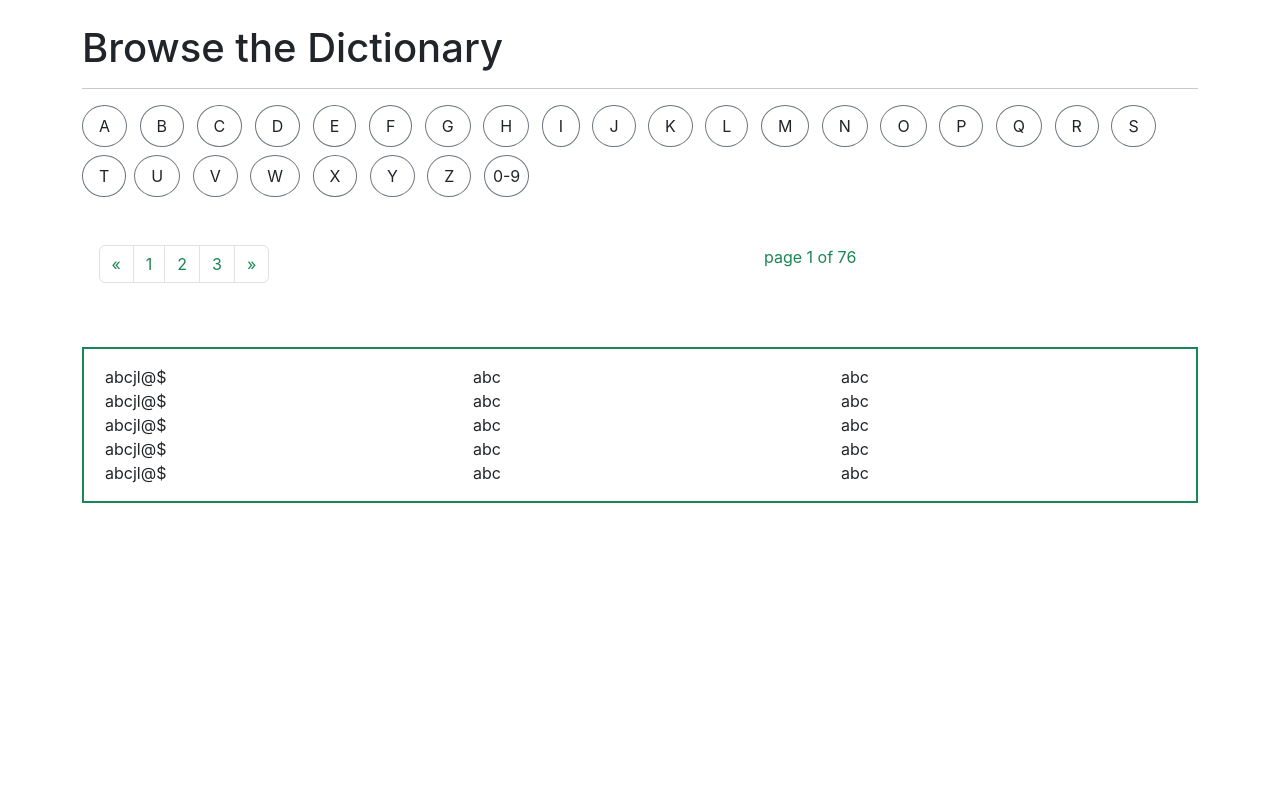
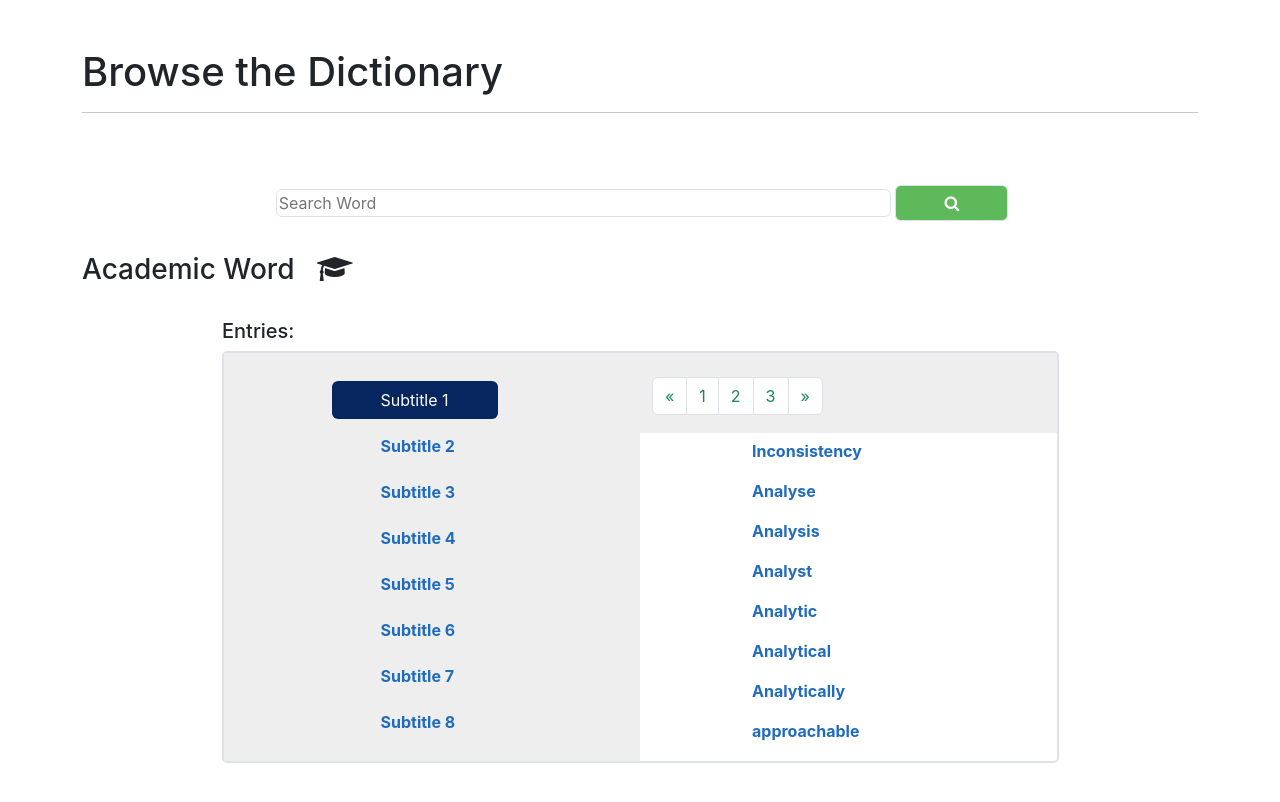
Before and after one commit to hamza1331/corpus_project, a React (Create React App) app: page /List in a window 1280 px wide. Shown: the top 802 px of the page. Built offline with nearby package versions, Linux system fonts and the light colour scheme.

Commit message:
new changes

```diff
--- /dev/null
+++ b/src/pages/Definition.js
@@ -0,0 +1,85 @@
+import React from "react";
+export default function List() {
+  return (
+    <div>
+      <div className="container">
+        <br />
+        <div className="container row">
+          &nbsp;
+          <div style={{ color: "#b03e41" }}>
+            <h4>Definition of 'hunchback'</h4>
+          </div>
+          <div className="float-start col-md-4 col-sm-4">
+            <br />
+            <h2>hunchback</h2>
+            <p>
+              <span>
+                <strong>Collins</strong>
+              </span>{" "}
+              COBUILD
+            </p>
+            <br />
+          </div>
+          &nbsp; &nbsp; &nbsp; &nbsp; &nbsp; &nbsp; &nbsp; &nbsp; &nbsp; &nbsp;
+          &nbsp; &nbsp; &nbsp; &nbsp; &nbsp; &nbsp; &nbsp; &nbsp; &nbsp; &nbsp;
+          &nbsp; &nbsp; &nbsp;
+          <div className="float-end col-md-4 col-sm-4">
+            <br />
+            <br />
+            <h6>
+              Word Frequency &nbsp;
+              <i
+                class="fa fa-ellipsis-h fa-2x"
+                style={{ position: "absolute", color: "#b03e41" }}
+                aria-hidden="true"
+              ></i>
+            </h6>
+
+            <i class="fa fa-share-alt-square  fa-3x"></i>
+          </div>
+        </div>
+        <div>
+          &nbsp; &nbsp; &nbsp; Words forms: plural hunch backs &nbsp;{" "}
+          <span>
+            <i
+              class="fa fa-volume-up fa-lg"
+              style={{ color: "#b03e41" }}
+              aria-hidden="true"
+            ></i>{" "}
+            &nbsp;{" "}
+            <i
+              class="fa fa-info-circle fa-lg"
+              aria-hidden="true"
+              style={{ color: "grey" }}
+            ></i>
+          </span>
+          <br />
+          <br />
+          &nbsp; &nbsp; &nbsp; &nbsp; &nbsp; &nbsp;{" "}
+          <span style={{ color: "#b03e41" }}>
+            <strong>COUNTABLE NOUN</strong>
+          </span>
+          <br />
+          &nbsp; &nbsp; &nbsp; &nbsp; &nbsp; &nbsp; &nbsp; &nbsp; &nbsp; &nbsp;{" "}
+          <span>
+            <strong>
+              A <span style={{ color: "#b03e41" }}>hunch back</span> is someone who
+              has a large lump on their back because their spine is curved.
+            </strong>{" "}
+          </span>
+          <br />
+          <br />
+          &nbsp; &nbsp; &nbsp; &nbsp; &nbsp; &nbsp; &nbsp; &nbsp; &nbsp; &nbsp;{" "}
+          <span>
+            <strong>[Offensive, old-fashioned]</strong>{" "}
+          </span>
+        </div>
+        <br />
+        <span style={{ color: "#b03e41" }}>
+          COBUILD ADVANCED ENGLISH DICTIONARY. Copy right &copy; HyperCollins
+          Publishers
+        </span>
+      </div>
+    </div>
+  );
+}
--- a/src/pages/List.js
+++ b/src/pages/List.js
@@ -1,16 +1,35 @@
-import React from 'react'
-import Bar from '../components/Bar'
+import React from "react";
+import Bar from "../components/Bar";
 
 export default function List() {
   return (
     <div>
-    <div className='container'>
+      <div className="container">
+        <br />
         <br/>
         <div>
           <h1>Browse the Dictionary</h1>
-            <hr/>
+          <hr />
+
         </div>
-        <div>
+        <br />
+        <div className="pt-4 d-flex justify-content-center">
+          <div class="bg-white p-2 w-75 ">
+            <div className="d-flex justify-content-center">
+              <input
+                placeholder="Search Word"
+                className="m-1 rounded border w-75"
+              />
+              <button
+                className="p-1 px-5 rounded border text-white"
+                style={{ backgroundColor: "#5db959" }}
+              >
+                <i class="fa fa-search"></i>
+              </button>
+            </div>
+          </div>
+        </div>
+        {/* <div>
             <ul class="list-inline ">
                <li className='list-inline-item border border-secondary rounded-circle p-2 px-3 mb-2'>A</li>
                &nbsp;
@@ -66,74 +85,196 @@ export default function List() {
                &nbsp;
                <li className='list-inline-item border border-secondary rounded-circle p-2 px-2 mb-2'>0-9</li>
             </ul>
+        </div> */}
+        <br/>
+        <div>
+
+ <h3>Academic Word &nbsp; <i class="fa fa-graduation-cap" aria-hidden="true"></i></h3>
+
         </div>
-        <br/>
-<div className="container row">
-              &nbsp;
+        <br />
+        <h5 style={{marginLeft:'140px'}}>Entries:</h5>
+          <div className="container col-lg-9 col-sm-9 col-md-9 border border-2" style={{borderRadius:'5px'}}>
+            <div className="row">
+              <div
+                className="col-md-6 col-sm-6 "
+                style={{ backgroundColor: "#eeeeee", width: "100v" }}
+              >
+                <br />
 
-                <div className="float-start col-md-4 col-sm-4">
+                <div>
+                  <ul className="px-5 list-unstyled ">
+                    <div className="justify-content-center px-5">
+                      <li className="py-1">
+                        <span
+                          type="button"
+                          class="btn btn-block px-5 text-white"
+                          style={{ backgroundColor: "#07255e" }}
+                        >
+                          Subtitle 1
+                        </span>
+                      </li>
+                      <li className="py-1">
+                        <span
+                          type="button"
+                          class="btn btn-block px-5"
+                          style={{ color: "#216bbd" }}
+                        >
+                          <strong>Subtitle 2</strong>
+                        </span>
+                      </li>
+                      <li className="py-1">
+                        <span
+                          type="button"
+                          class="btn btn-block px-5 "
+                          style={{ color: "#216bbd" }}
+                        >
+                          <strong>Subtitle 3</strong>
+                        </span>
+                      </li>
+                      <li className="py-1">
+                        <span
+                          type="button"
+                          class="btn btn-block px-5"
+                          style={{ color: "#216bbd" }}
+                        >
+                          <strong>Subtitle 4</strong>
+                        </span>
+                      </li>
+                      <li className="py-1">
+                        <span
+                          type="button"
+                          class="btn btn-block px-5"
+                          style={{ color: "#216bbd" }}
+                        >
+                          <strong>Subtitle 5</strong>
+                        </span>
+                      </li>
+                      <li className="py-1">
+                        <span
+                          type="button"
+                          class="btn btn-block px-5"
+                          style={{ color: "#216bbd" }}
+                        >
+                          <strong>Subtitle 6</strong>
+                        </span>
+                      </li>
+                      <li className="py-1">
+                        <span
+                          type="button"
+                          class="btn btn-block px-5"
+                          style={{ color: "#216bbd" }}
+                        >
+                          <strong>Subtitle 7</strong>
+                        </span>
+                      </li>
+                      <li className="py-1">
+                        <span
+                          type="button"
+                          class="btn btn-block px-5"
+                          style={{ color: "#216bbd" }}
+                        >
+                          <strong>Subtitle 8</strong>
+                        </span>
+                      </li>
+                    </div>
+                  </ul>
+                </div>
+              </div>
+              <div
+                className="col-md-6 col-sm-6"
+                style={{ background: "#eeeeee", height:'80px'}}
+              >
+                <br />
 
-                <nav aria-label="Page navigation example">
+                <div>
+                  <nav aria-label="Page navigation example" className="">
                     <ul className="pagination">
                       <li className="page-item">
                         <a className="page-link" href="#" aria-label="Previous">
-              <span aria-hidden="true" className='text-success'>«</span>
+                          <span aria-hidden="true" className="text-success">
+                            «
+                          </span>
                           <span className="sr-only text-success">Previous</span>
                         </a>
                       </li>
-          <li className="page-item"><a className="page-link text-success" href="#">1</a></li>
-          <li className="page-item"><a className="page-link text-success" href="#">2</a></li>
-          <li className="page-item"><a className="page-link text-success" href="#">3</a></li>
+                      <li className="page-item">
+                        <a className="page-link text-success" href="#">
+                          1
+                        </a>
+                      </li>
+                      <li className="page-item">
+                        <a className="page-link text-success" href="#">
+                          2
+                        </a>
+                      </li>
+                      <li className="page-item">
+                        <a className="page-link text-success" href="#">
+                          3
+                        </a>
+                      </li>
                       <li className="page-item">
                         <a className="page-link" href="#" aria-label="Next">
-              <span aria-hidden="true" className='text-success'>»</span>
+                          <span aria-hidden="true" className="text-success">
+                            »
+                          </span>
                           <span className="sr-only text-success">Next</span>
                         </a>
                       </li>
                     </ul>
                   </nav>
                 </div>
-                &nbsp; &nbsp; &nbsp; &nbsp; &nbsp; &nbsp; &nbsp; &nbsp; &nbsp;
-                &nbsp; &nbsp; &nbsp; &nbsp; &nbsp; &nbsp; &nbsp; &nbsp; &nbsp;
-                &nbsp; &nbsp; &nbsp; &nbsp; &nbsp; &nbsp; &nbsp; &nbsp; &nbsp; &nbsp;
-                &nbsp; &nbsp; &nbsp; &nbsp; &nbsp; &nbsp;
-                <div className="float-end col-md-4 col-sm-4 text-success">
 
-                page 1 of 76
-
+                <ul className="list-unstyled">
+                  <div className="" style={{paddingLeft:'100px'}}>
+                    <li className="py-2">
+                      <strong>
+                        <a style={{ color: "#216bbd" }}>Inconsistency</a>
+                      </strong>
+                    </li>
+                    <li className="py-2">
+                      <strong>
+                        <a style={{ color: "#216bbd" }}>Analyse</a>
+                      </strong>
+                    </li>
+                    <li className="py-2">
+                      <strong>
+                        <a style={{ color: "#216bbd" }}>Analysis</a>
+                      </strong>
+                    </li>
+                    <li className="py-2">
+                      <strong>
+                        <a style={{ color: "#216bbd" }}>Analyst</a>
+                      </strong>
+                    </li>
+                    <li className="py-2">
+                      <strong>
+                        <a style={{ color: "#216bbd" }}>Analytic</a>
+                      </strong>
+                    </li>
+                    <li className="py-2">
+                      <strong>
+                        <a style={{ color: "#216bbd" }}>Analytical</a>
+                      </strong>
+                    </li>
+                    <li className="py-2">
+                      <strong>
+                        <a style={{ color: "#216bbd" }}>Analytically</a>
+                      </strong>
+                    </li>
+                    <li className="py-2">
+                      <strong>
+                        <a style={{ color: "#216bbd" }}>approachable</a>
+                      </strong>
+                    </li>
                   </div>
-              </div>
-              <br/>
-              <br/>
-              <div className='border border-success border-2'>
-
-              <div className='container py-3 px-3'>
-                <div className='row'>
-                  <div className='col-md-4 col-sm-4'>
-                    <p>abcjl@$</p>
-                    <p>abcjl@$</p>
-                    <p>abcjl@$</p>
-                    <p>abcjl@$</p>
-                    <p>abcjl@$</p>
-                  </div>
-                  <div className='col-md-4 col-sm-4'>
-                    <p>abc</p>
-                    <p>abc</p>
-                    <p>abc</p>
-                    <p>abc</p>
-                    <p>abc</p>
-                  </div>
-                  <div className='col-md-4 col-sm-4'>
-                    <p>abc</p>
-                    <p>abc</p>
-                    <p>abc</p>
-                    <p>abc</p>
-                    <p>abc</p>
+                </ul>
               </div>
             </div>
           </div>
+        <br />
+        <br />
       </div>
     </div>
-    </div>
-  )
+  );
 }
--- a/src/pages/Search.js
+++ b/src/pages/Search.js
@@ -2,8 +2,9 @@ import React from "react";
 import Bar from '../components/Bar'
 import { Link,useNavigate } from "react-router-dom";
 import { Tab, Tabs } from "react-bootstrap";
-import List from './List'
 import Searchtool from "./Searchtool";
+import List from "./List";
+import Definition from "./Definition";
 
 
 export default function Home() {
```
Lines whose indentation alone changed are shown as unchanged.
